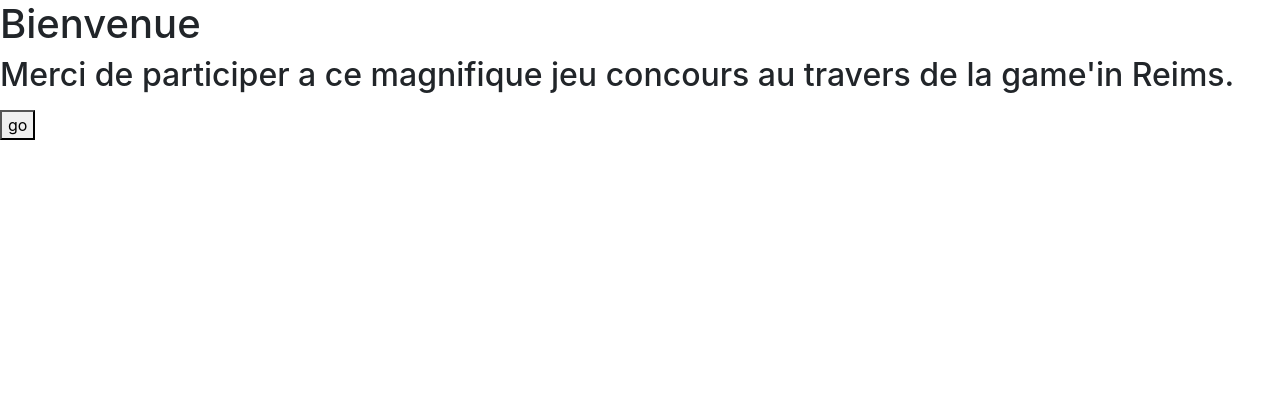
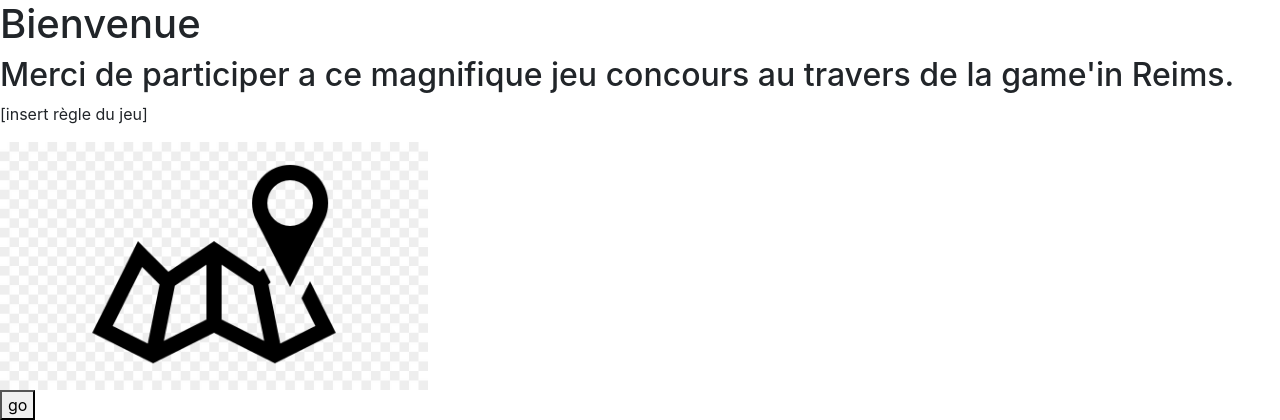
Before and after one commit to on99720/proj-gamingReims, a PHP site: page / in a window 1280 px wide. Shown: the top 420 px of the page. Run offline with PHP 8.4, Linux system fonts and the light colour scheme.

Commit message:
Ajout image et mise en place premier page

```diff
--- a/index.php
+++ b/index.php
@@ -10,8 +10,9 @@ $p->appendContent(<<<HTML
         <h1>Bienvenue</h1>
         <h2>Merci de participer a ce magnifique jeu concours au travers de la game'in Reims.</h2>
         <p>
-
+         [insert règle du jeu]
         </p>
+        <img src="img/kisspng-computer-icons-google-maps-location-5b1d56b8dcf122.249317311528649400905.jpg" width="428">
         <form action="endpage.php">
         <button type = "submit">go</button>
         </form>
```
Also changed, not shown: img/kisspng-computer-icons-google-maps-location-5b1d56b8dcf122.249317311528649400905.jpg (added).
